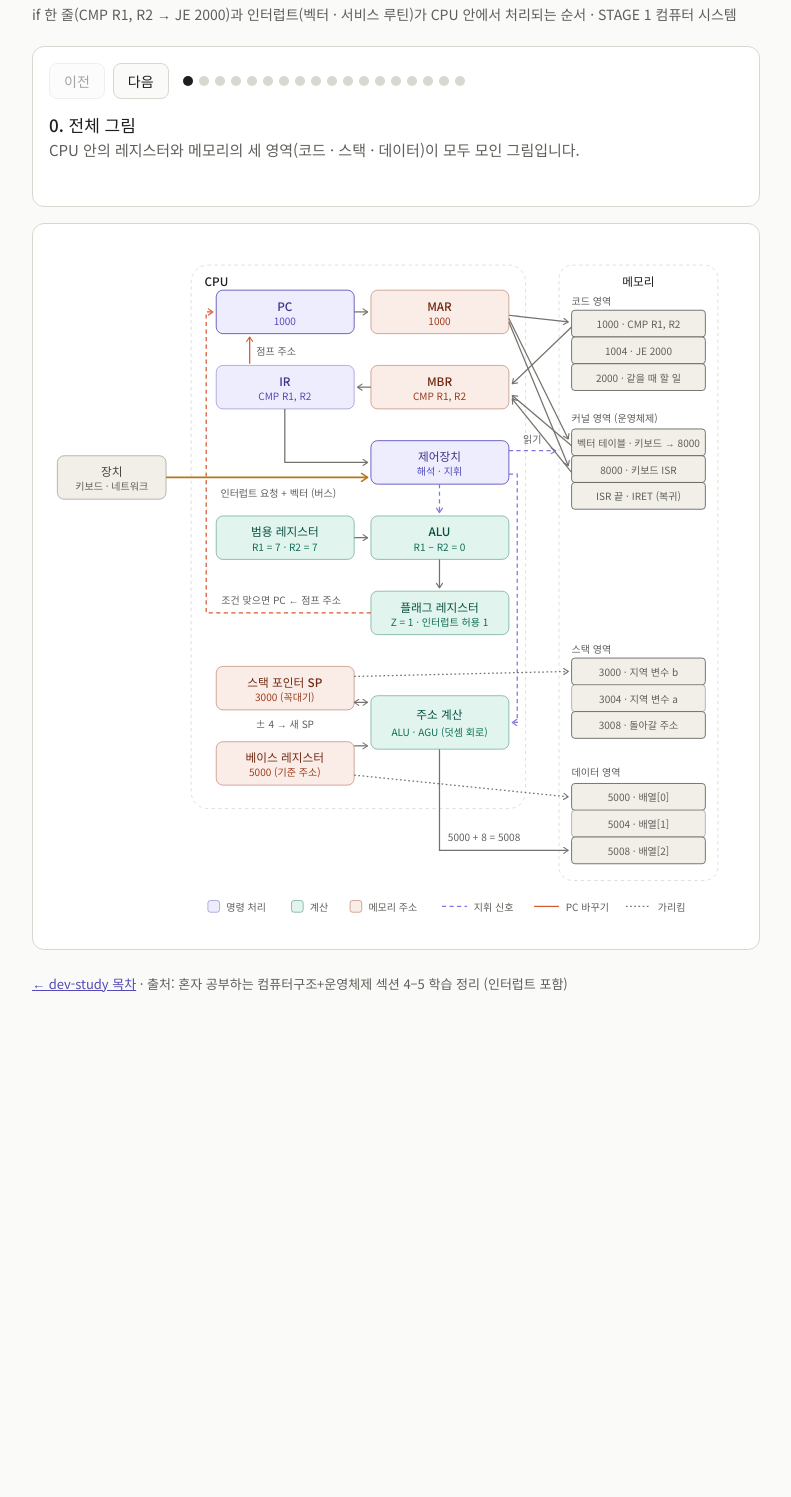
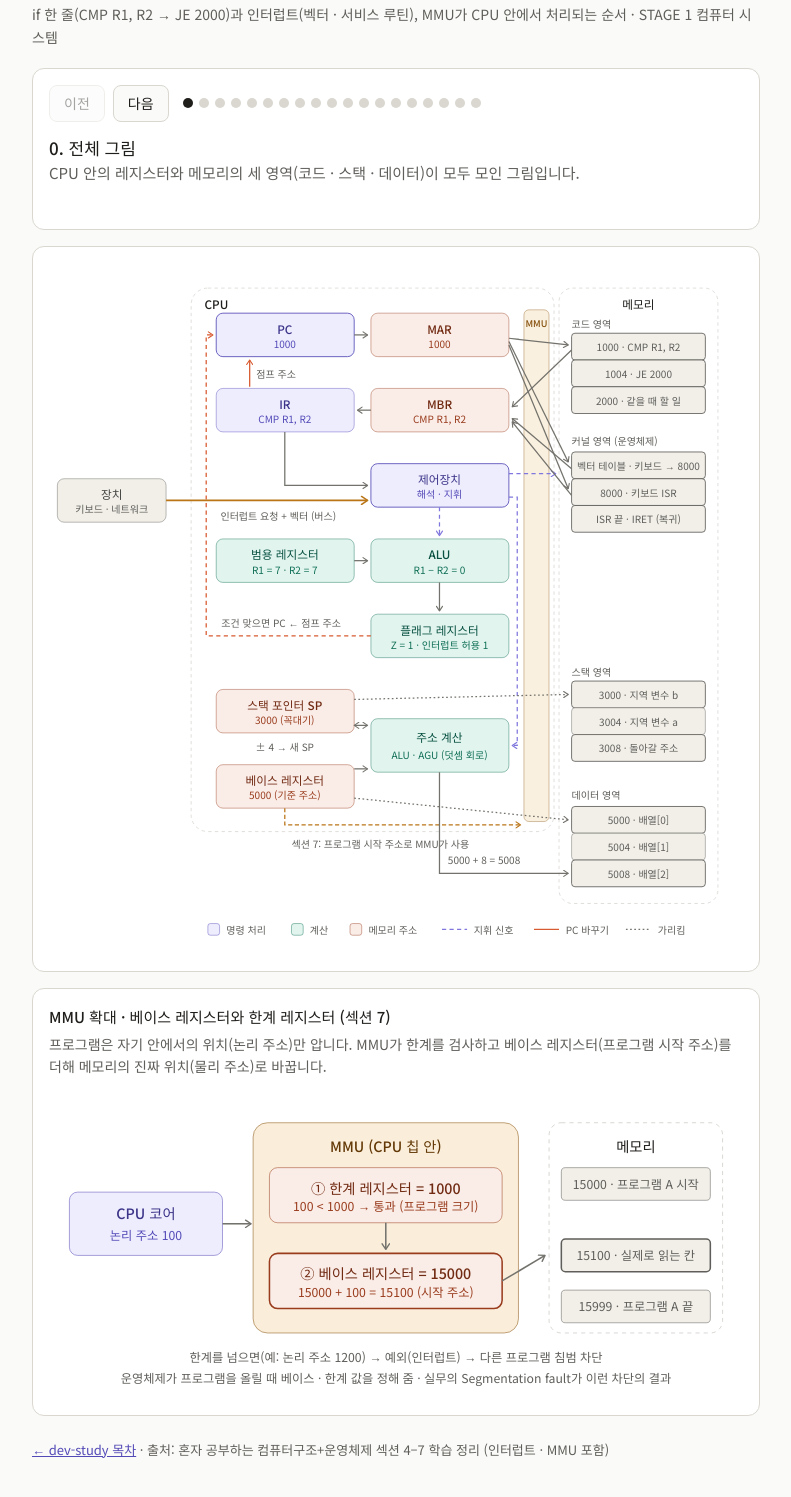
Before and after one commit to jungky4132/dev-study, a plain HTML site: page stage1/cpu-register.html in a window 1280 px wide. Shown: the part 67-1564 px from the top of the page, without its empty margins (244-1035 px from the left). Before the commit the page ends 1109 px from the top, so only its background shows below. Drawn offline with Linux system fonts and the light colour scheme.

Commit message:
STAGE 1: MMU와 베이스 · 한계 레지스터(섹션 7) 추가
- 모든 메모리 접근이 지나가는 MMU 띠와 베이스 레지스터 연결선
- MMU 확대 그림: 한계 검사 → 베이스 더하기 → 물리 주소
- 17단계 'MMU와 베이스 레지스터' 추가 (총 19단계)

Co-Authored-By: Claude Opus 5.5 <noreply@anthropic.com>
Claude-Session: https://claude.ai/code/session_01R1MDXSgYngJUf4188WqAMk

```diff
--- a/stage1/cpu-register.html
+++ b/stage1/cpu-register.html
@@ -4,9 +4,9 @@
 <link rel="stylesheet" href="https://fonts.googleapis.com/css2?family=Noto+Sans+KR:wght@400;500&display=swap">
 <style>
 :root{--bg:#FAFAF8;--fg:#1F1E1B;--muted:#5F5E5A;--line:#73726c;--b:#B4B2A9;--card:#FFFFFF;--border:#D9D7CF;
---pu-f:#EEEDFE;--pu-s:#534AB7;--pu-t:#3C3489;--te-f:#E1F5EE;--te-s:#0F6E56;--te-t:#085041;--co-f:#FAECE7;--co-s:#993C1D;--co-t:#712B13;--gr-f:#F1EFE8;--gr-s:#5F5E5A;--gr-t:#444441;color-scheme:light}
+--pu-f:#EEEDFE;--pu-s:#534AB7;--pu-t:#3C3489;--te-f:#E1F5EE;--te-s:#0F6E56;--te-t:#085041;--co-f:#FAECE7;--co-s:#993C1D;--co-t:#712B13;--gr-f:#F1EFE8;--gr-s:#5F5E5A;--gr-t:#444441;--am-f:#FAEEDA;--am-s:#854F0B;--am-t:#633806;color-scheme:light}
 @media (prefers-color-scheme:dark){:root{--bg:#1A1A18;--fg:#ECEAE3;--muted:#B4B2A9;--line:#9c9a92;--b:#5F5E5A;--card:#242422;--border:#3A3936;
---pu-f:#3C3489;--pu-s:#AFA9EC;--pu-t:#EEEDFE;--te-f:#085041;--te-s:#5DCAA5;--te-t:#E1F5EE;--co-f:#712B13;--co-s:#F0997B;--co-t:#FAECE7;--gr-f:#444441;--gr-s:#B4B2A9;--gr-t:#F1EFE8;color-scheme:dark}}
+--pu-f:#3C3489;--pu-s:#AFA9EC;--pu-t:#EEEDFE;--te-f:#085041;--te-s:#5DCAA5;--te-t:#E1F5EE;--co-f:#712B13;--co-s:#F0997B;--co-t:#FAECE7;--gr-f:#444441;--gr-s:#B4B2A9;--gr-t:#F1EFE8;--am-f:#633806;--am-s:#EF9F27;--am-t:#FAEEDA;color-scheme:dark}}
 *{box-sizing:border-box}
 body{margin:0;background:var(--bg);color:var(--fg);font-family:"Noto Sans KR",system-ui,sans-serif;line-height:1.6}
 main{max-width:760px;margin:0 auto;padding:28px max(16px,env(safe-area-inset-right,0px)) 48px max(16px,env(safe-area-inset-left,0px))}
@@ -29,22 +29,25 @@ svg text{font-family:"Noto Sans KR",system-ui,sans-serif}
 .c-teal>rect,rect.c-teal{fill:var(--te-f);stroke:var(--te-s)}.c-teal>.th{fill:var(--te-t)}.c-teal>.ts{fill:var(--te-s)}
 .c-coral>rect,rect.c-coral{fill:var(--co-f);stroke:var(--co-s)}.c-coral>.th{fill:var(--co-t)}.c-coral>.ts{fill:var(--co-s)}
 .c-gray>rect,rect.c-gray{fill:var(--gr-f);stroke:var(--gr-s)}.c-gray>.th{fill:var(--gr-t)}.c-gray>.ts{fill:var(--gr-s)}
+.c-amber>rect,rect.c-amber{fill:var(--am-f);stroke:var(--am-s)}.c-amber>.th{fill:var(--am-t)}.c-amber>.ts,.c-amber>.tm{fill:var(--am-s)}
+.tm{font-size:11px;font-weight:500}
 .el{transition:opacity .3s}.dim .el{opacity:.13}.dim .el.on{opacity:1}
 @media (prefers-reduced-motion:reduce){.el{transition:none}}
 footer{font-size:13px;color:var(--muted);margin-top:24px} a{color:var(--pu-s)}
 </style></head><body><main>
 <h1>CPU 레지스터 한 장 그림</h1>
-<p class="sub">if 한 줄(CMP R1, R2 → JE 2000)과 인터럽트(벡터 · 서비스 루틴)가 CPU 안에서 처리되는 순서 · STAGE 1 컴퓨터 시스템</p>
+<p class="sub">if 한 줄(CMP R1, R2 → JE 2000)과 인터럽트(벡터 · 서비스 루틴), MMU가 CPU 안에서 처리되는 순서 · STAGE 1 컴퓨터 시스템</p>
 <div class="panel"><div class="ctrl"><button id="prev">이전</button><button id="next">다음</button><div class="dots" id="dots"></div></div>
 <div id="stitle"></div><div id="sdesc"></div></div>
 <div class="panel"><svg id="fig" width="100%" role="img" aria-label="CPU 레지스터, 메모리, 인터럽트 요청까지 포함한 전체 구조도" viewBox="0 0 830 820" xmlns="http://www.w3.org/2000/svg">
 <defs><marker id="arrow" viewBox="0 0 10 10" refX="8" refY="5" markerWidth="6" markerHeight="6" orient="auto-start-reverse"><path d="M2 1L8 5L2 9" fill="none" stroke="context-stroke" stroke-width="1.5" stroke-linecap="round" stroke-linejoin="round"/></marker></defs>
 <g transform="translate(150,0)">
-<rect x="20" y="30" width="400" height="650" rx="20" fill="none" stroke="var(--b)" stroke-width="0.5" stroke-dasharray="4 4"/>
+<rect x="20" y="30" width="434" height="650" rx="20" fill="none" stroke="var(--b)" stroke-width="0.5" stroke-dasharray="4 4"/>
 <text class="th" x="36" y="48" dominant-baseline="central">CPU</text>
 <rect x="460" y="30" width="190" height="736" rx="16" fill="none" stroke="var(--b)" stroke-width="0.5" stroke-dasharray="4 4"/>
 <text class="th" x="555" y="48" text-anchor="middle" dominant-baseline="central">메모리</text>
 <text class="ts" x="475" y="72" dominant-baseline="central">코드 영역</text>
+<g class="el c-amber" id="mmu"><rect x="418" y="56" width="30" height="612" rx="6" stroke-width="0.5" opacity="0.85"/><text class="tm" x="433" y="72" text-anchor="middle" dominant-baseline="central">MMU</text></g>
 <g class="el c-gray" id="m1000"><rect x="475" y="84" width="160" height="32" rx="4" stroke-width="1"/><text class="ts" x="555" y="100" text-anchor="middle" dominant-baseline="central">1000 · CMP R1, R2</text></g>
 <g class="el c-gray" id="m1004"><rect x="475" y="116" width="160" height="32" rx="4" stroke-width="1"/><text class="ts" x="555" y="132" text-anchor="middle" dominant-baseline="central">1004 · JE 2000</text></g>
 <g class="el c-gray" id="m2000"><rect x="475" y="148" width="160" height="32" rx="4" stroke-width="1"/><text class="ts" x="555" y="164" text-anchor="middle" dominant-baseline="central">2000 · 같을 때 할 일</text></g>
@@ -71,7 +74,7 @@ footer{font-size:13px;color:var(--muted);margin-top:24px} a{color:var(--pu-s)}
 <g class="el" id="a4"><line x1="235" y1="176" x2="219" y2="176" class="arr" marker-end="url(#arrow)"/></g>
 <g class="el" id="a5"><path d="M132 202 V266 H231" fill="none" class="arr" marker-end="url(#arrow)"/></g>
 <g class="el c-purple" id="cu"><rect x="235" y="240" width="165" height="52" rx="8" stroke-width="1"/><text class="th" x="317" y="258" text-anchor="middle" dominant-baseline="central">제어장치</text><text class="ts" x="317" y="276" text-anchor="middle" dominant-baseline="central">해석 · 지휘</text></g>
-<g class="el" id="a6"><line x1="400" y1="252" x2="456" y2="252" stroke="#7F77DD" stroke-width="1.5" stroke-dasharray="5 4" marker-end="url(#arrow)"/><text class="ts" x="428" y="238" text-anchor="middle" dominant-baseline="central">읽기</text></g>
+<g class="el" id="a6"><line x1="400" y1="252" x2="456" y2="252" stroke="#7F77DD" stroke-width="1.5" stroke-dasharray="5 4" marker-end="url(#arrow)"/></g>
 <g class="el" id="a7"><line x1="317" y1="292" x2="317" y2="326" stroke="#7F77DD" stroke-width="1.5" stroke-dasharray="5 4" marker-end="url(#arrow)"/></g>
 <g class="el" id="a8"><path d="M400 280 H410 V577 H404" fill="none" stroke="#7F77DD" stroke-width="1.5" stroke-dasharray="5 4" marker-end="url(#arrow)"/></g>
 <g class="el c-teal" id="gr"><rect x="50" y="330" width="165" height="52" rx="8" stroke-width="0.5"/><text class="th" x="132" y="348" text-anchor="middle" dominant-baseline="central">범용 레지스터</text><text class="ts" x="132" y="366" text-anchor="middle" dominant-baseline="central">R1 = 7 · R2 = 7</text></g>
@@ -86,6 +89,7 @@ footer{font-size:13px;color:var(--muted);margin-top:24px} a{color:var(--pu-s)}
 <g class="el" id="a13"><line x1="215" y1="553" x2="231" y2="553" class="arr" marker-start="url(#arrow)" marker-end="url(#arrow)"/><text class="ts" x="132" y="578" text-anchor="middle" dominant-baseline="central">± 4 → 새 SP</text></g>
 <g class="el" id="a15"><line x1="215" y1="605" x2="231" y2="605" class="arr" marker-end="url(#arrow)"/></g>
 <g class="el c-coral" id="br"><rect x="50" y="600" width="165" height="52" rx="8" stroke-width="0.5"/><text class="th" x="132" y="618" text-anchor="middle" dominant-baseline="central">베이스 레지스터</text><text class="ts" x="132" y="636" text-anchor="middle" dominant-baseline="central">5000 (기준 주소)</text></g>
+<g class="el" id="abm"><path d="M132 652 V672 H414" fill="none" stroke="#BA7517" stroke-width="1.5" stroke-dasharray="5 3" marker-end="url(#arrow)"/><text class="ts" x="140" y="694" dominant-baseline="central">섹션 7: 프로그램 시작 주소로 MMU가 사용</text></g>
 <g class="el" id="a16"><line x1="215" y1="640" x2="471" y2="666" class="arr" stroke-dasharray="2 3" marker-end="url(#arrow)"/></g>
 <g class="el" id="a17"><path d="M317 609 V730 H471" fill="none" class="arr" marker-end="url(#arrow)"/><text class="ts" x="327" y="714" dominant-baseline="central">5000 + 8 = 5008</text></g>
 <rect class="c-purple" x="40" y="790" width="14" height="14" rx="3" stroke-width="0.5"/><text class="ts" x="62" y="797" dominant-baseline="central">명령 처리</text>
@@ -102,7 +106,26 @@ footer{font-size:13px;color:var(--muted);margin-top:24px} a{color:var(--pu-s)}
 <g class="el c-gray" id="dev"><rect x="10" y="258" width="130" height="52" rx="8" stroke-width="0.5"/><text class="th" x="75" y="276" text-anchor="middle" dominant-baseline="central">장치</text><text class="ts" x="75" y="294" text-anchor="middle" dominant-baseline="central">키보드 · 네트워크</text></g>
 <g class="el" id="aint"><line x1="140" y1="284" x2="381" y2="284" stroke="#BA7517" stroke-width="2" marker-end="url(#arrow)"/><text class="ts" x="205" y="302" dominant-baseline="central">인터럽트 요청 + 벡터 (버스)</text></g>
 </svg></div>
-<footer><a href="../">← dev-study 목차</a> · 출처: 혼자 공부하는 컴퓨터구조+운영체제 섹션 4–5 학습 정리 (인터럽트 포함)</footer>
+<div class="panel"><div style="font-size:15px;font-weight:500;margin-bottom:4px">MMU 확대 · 베이스 레지스터와 한계 레지스터 (섹션 7)</div>
+<div style="font-size:14px;color:var(--muted);margin-bottom:8px">프로그램은 자기 안에서의 위치(논리 주소)만 압니다. MMU가 한계를 검사하고 베이스 레지스터(프로그램 시작 주소)를 더해 메모리의 진짜 위치(물리 주소)로 바꿉니다.</div>
+<svg width="100%" viewBox="0 0 680 300" role="img" aria-label="논리 주소 100이 MMU의 한계 검사와 베이스 레지스터 덧셈을 거쳐 물리 주소 15100이 되는 과정">
+<defs><marker id="arrow2" viewBox="0 0 10 10" refX="8" refY="5" markerWidth="6" markerHeight="6" orient="auto-start-reverse"><path d="M2 1L8 5L2 9" fill="none" stroke="context-stroke" stroke-width="1.5" stroke-linecap="round" stroke-linejoin="round"/></marker></defs>
+<g class="c-purple"><rect x="20" y="104" width="150" height="62" rx="8" stroke-width="0.5"/><text class="th" x="95" y="124" text-anchor="middle" dominant-baseline="central">CPU 코어</text><text class="ts" x="95" y="146" text-anchor="middle" dominant-baseline="central">논리 주소 100</text></g>
+<line x1="170" y1="135" x2="198" y2="135" class="arr" marker-end="url(#arrow2)"/>
+<g class="c-amber"><rect x="200" y="36" width="260" height="206" rx="14" stroke-width="0.5"/><text class="th" x="330" y="58" text-anchor="middle" dominant-baseline="central">MMU (CPU 칩 안)</text></g>
+<g class="c-coral"><rect x="216" y="80" width="228" height="54" rx="8" stroke-width="0.5"/><text class="th" x="330" y="99" text-anchor="middle" dominant-baseline="central">① 한계 레지스터 = 1000</text><text class="ts" x="330" y="118" text-anchor="middle" dominant-baseline="central">100 &lt; 1000 → 통과 (프로그램 크기)</text></g>
+<line x1="330" y1="134" x2="330" y2="160" class="arr" marker-end="url(#arrow2)"/>
+<g class="c-coral"><rect x="216" y="164" width="228" height="54" rx="8" stroke-width="1.5"/><text class="th" x="330" y="183" text-anchor="middle" dominant-baseline="central">② 베이스 레지스터 = 15000</text><text class="ts" x="330" y="202" text-anchor="middle" dominant-baseline="central">15000 + 100 = 15100 (시작 주소)</text></g>
+<line x1="444" y1="191" x2="486" y2="166" class="arr" marker-end="url(#arrow2)"/>
+<rect x="490" y="36" width="170" height="206" rx="12" fill="none" stroke="var(--b)" stroke-width="0.5" stroke-dasharray="4 4"/>
+<text class="th" x="575" y="58" text-anchor="middle" dominant-baseline="central">메모리</text>
+<g class="c-gray"><rect x="502" y="80" width="146" height="32" rx="4" stroke-width="0.5"/><text class="ts" x="575" y="96" text-anchor="middle" dominant-baseline="central">15000 · 프로그램 A 시작</text></g>
+<g class="c-gray"><rect x="502" y="150" width="146" height="32" rx="4" stroke-width="1.5"/><text class="ts" x="575" y="166" text-anchor="middle" dominant-baseline="central">15100 · 실제로 읽는 칸</text></g>
+<g class="c-gray"><rect x="502" y="200" width="146" height="32" rx="4" stroke-width="0.5"/><text class="ts" x="575" y="216" text-anchor="middle" dominant-baseline="central">15999 · 프로그램 A 끝</text></g>
+<text class="ts" x="340" y="266" text-anchor="middle" dominant-baseline="central">한계를 넘으면(예: 논리 주소 1200) → 예외(인터럽트) → 다른 프로그램 침범 차단</text>
+<text class="ts" x="340" y="286" text-anchor="middle" dominant-baseline="central">운영체제가 프로그램을 올릴 때 베이스 · 한계 값을 정해 줌 · 실무의 Segmentation fault가 이런 차단의 결과</text>
+</svg></div>
+<footer><a href="../">← dev-study 목차</a> · 출처: 혼자 공부하는 컴퓨터구조+운영체제 섹션 4–7 학습 정리 (인터럽트 · MMU 포함)</footer>
 </main>
 <script>
 const S=[
@@ -123,7 +146,8 @@ const S=[
 {t:'14. 인터럽트 벡터로 ISR 주소 찾기',d:'인터럽트 벡터는 "어떤 처리 코드를 실행할지" 찾기 위한 번호입니다. CPU는 메모리의 인터럽트 벡터 테이블에서 그 번호 칸을 읽어 키보드 ISR의 시작 주소(8000)를 알아내고, PC에 넣습니다. 읽는 길은 평소와 같은 MAR → 메모리 → MBR입니다.',on:['cu','mar','a2v','mvec','a3v','mbr','pc'],v:{marv:'벡터 테이블 칸',mbrv:'8000',pcv:'8000 (키보드 ISR)'}},
 {t:'15. 인터럽트 서비스 루틴(ISR) 실행',d:'ISR(인터럽트 서비스 루틴, 인터럽트 핸들러)은 인터럽트를 처리하는 프로그램으로, 운영체제가 메모리에 미리 올려 둡니다. 특별한 것이 아니라 평소처럼 PC → MAR → 메모리 → MBR → IR로 명령어를 하나씩 인출해 실행합니다. 예: 눌린 키 값을 읽어 버퍼에 저장. 범용 레지스터를 써야 하면 ISR이 먼저 스택에 백업합니다.',on:['pc','a1','mar','a2i','misr','a3i','mbr','a4','ir','a5','cu'],v:{marv:'8000',mbrv:'ISR 명령어',irv:'ISR 명령어',pcv:'8004 (+1)'}},
 {t:'16. 복귀 (IRET → 스택에서 pop)',d:'ISR의 마지막 명령어 IRET이 실행되면, 13단계에서 백업한 PC와 플래그를 스택에서 pop해 되돌립니다. SP도 원래 자리로 돌아옵니다. CPU는 인터럽트가 오기 전 하던 명령어의 다음부터 아무 일 없었다는 듯 이어서 실행합니다.',on:['miret','cu','a8','agu','a13','sp','a14','m3000','pc','flag'],v:{irv:'IRET',pcv:'하던 다음 주소 (복구)',spv:'3000 (꼭대기, 복구)',flagv:'Z = 1 · 인터럽트 허용 1'}},
-{t:'17. 반복',d:'명령어 하나가 끝나면 PC가 가리키는 주소로 2단계(인출)부터 다시 시작합니다. 제어장치는 클럭, IR의 명령어, 플래그, 제어 버스 신호(인터럽트 포함) 네 가지를 받아 매번 무엇을 할지 정합니다. 이 사이클이 1초에 수십억 번 반복됩니다.',on:null,v:{pcv:'다음 주소',marv:'—',mbrv:'—',irv:'—',spv:'3000 (꼭대기)',flagv:'Z = 1 · 인터럽트 허용 1'}}];
+{t:'17. MMU와 베이스 레지스터 (섹션 7)',d:'메모리로 가는 모든 주소는 CPU 칩 안의 MMU를 지나갑니다. 섹션 7에서 베이스 레지스터는 프로그램이 메모리에 올라간 시작 주소를 담고, MMU가 이 값과 한계 레지스터로 논리 주소를 물리 주소로 바꿉니다. 섹션 5의 "기준 + 오프셋"과 같은 원리입니다. 아래 확대 그림을 보세요.',on:['br','abm','mmu','a16','m5000','a2','mar'],v:{}},
+{t:'18. 반복',d:'명령어 하나가 끝나면 PC가 가리키는 주소로 2단계(인출)부터 다시 시작합니다. 제어장치는 클럭, IR의 명령어, 플래그, 제어 버스 신호(인터럽트 포함) 네 가지를 받아 매번 무엇을 할지 정합니다. 이 사이클이 1초에 수십억 번 반복됩니다.',on:null,v:{pcv:'다음 주소',marv:'—',mbrv:'—',irv:'—',spv:'3000 (꼭대기)',flagv:'Z = 1 · 인터럽트 허용 1'}}];
 let i=0;const cur={};const fig=document.getElementById('fig');const dots=document.getElementById('dots');
 S.forEach((s,k)=>{const d=document.createElement('button');d.className='dot';d.setAttribute('aria-label',s.t);d.onclick=()=>{i=k;rebuild();};dots.append(d);});
 function rebuild(){Object.keys(cur).forEach(k=>delete cur[k]);for(let k=0;k<=i;k++)Object.assign(cur,S[k].v);draw();}
```
Also changed, not shown: index.html (+1 -1 lines), 1 other file.
